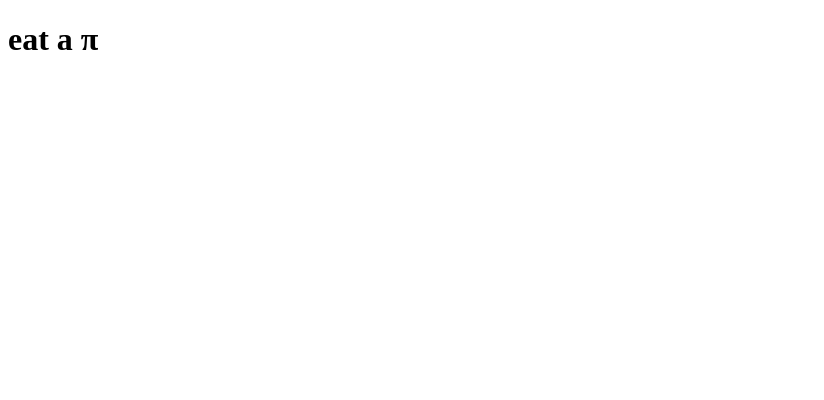
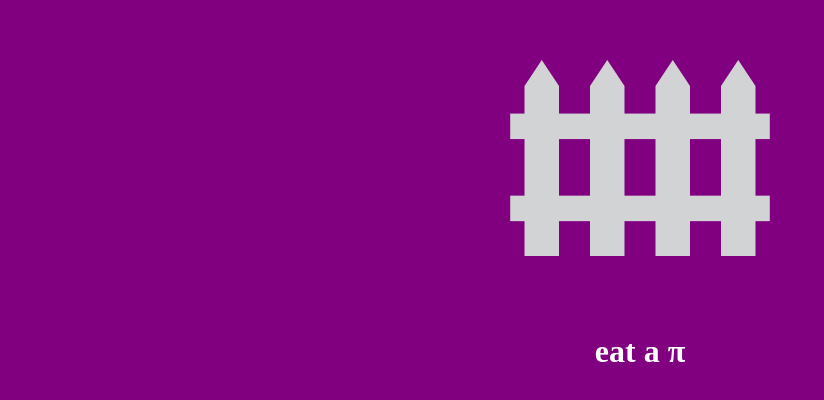
Before and after one commit to dark-swordsman/dark-swordsman.github.io, a plain HTML site: page index.html in a window 1280 px wide. Shown: the whole page, without its empty margins (0-824 px from the left). Drawn offline with Linux system fonts and the light colour scheme.

Commit message:
making the website better

```diff
--- a/index.html
+++ b/index.html
@@ -1,10 +1,21 @@
 <!DOCTYPE html>
 <html>
   <head>
+    <link rel="stylesheet" href="style.css">
     <meta charset="utf-8">
     <title>home</title>
   </head>
   <body>
+    <svg version="1.1" id="Layer_1" xmlns="http://www.w3.org/2000/svg" xmlns:xlink="http://www.w3.org/1999/xlink" x="0px" y="0px" width="300px" height="300px" viewBox="0 0 1000 1000" enable-background="new 0 0 1000 1000" xml:space="preserve">
+      <g>
+      	<polygon fill="#D1D3D4" points="230.025,260.202 230.025,826.592 115.059,826.592 115.059,260.202 172.548,173.407 	"/>
+      	<polygon fill="#D1D3D4" points="448.33,260.201 448.33,826.592 333.365,826.592 333.365,260.201 390.854,173.407 	"/>
+      	<polygon fill="#D1D3D4" points="666.636,260.202 666.636,826.593 551.672,826.593 551.672,260.202 609.159,173.408 	"/>
+      	<polygon fill="#D1D3D4" points="884.943,260.202 884.943,826.593 769.979,826.593 769.979,260.202 827.467,173.408 	"/>
+      </g>
+      <rect x="67.379" y="351.914" fill="#D1D3D4" width="865.242" height="84.979"/>
+      <rect x="67.38" y="625.521" fill="#D1D3D4" width="865.241" height="84.979"/>
+    </svg>
     <h1> eat a π </h1>
   </body>
 </html>
--- /dev/null
+++ b/style.css
@@ -0,0 +1,5 @@
+body{
+  text-align: center;
+  background-color: purple;
+  color: white;
+}
```
